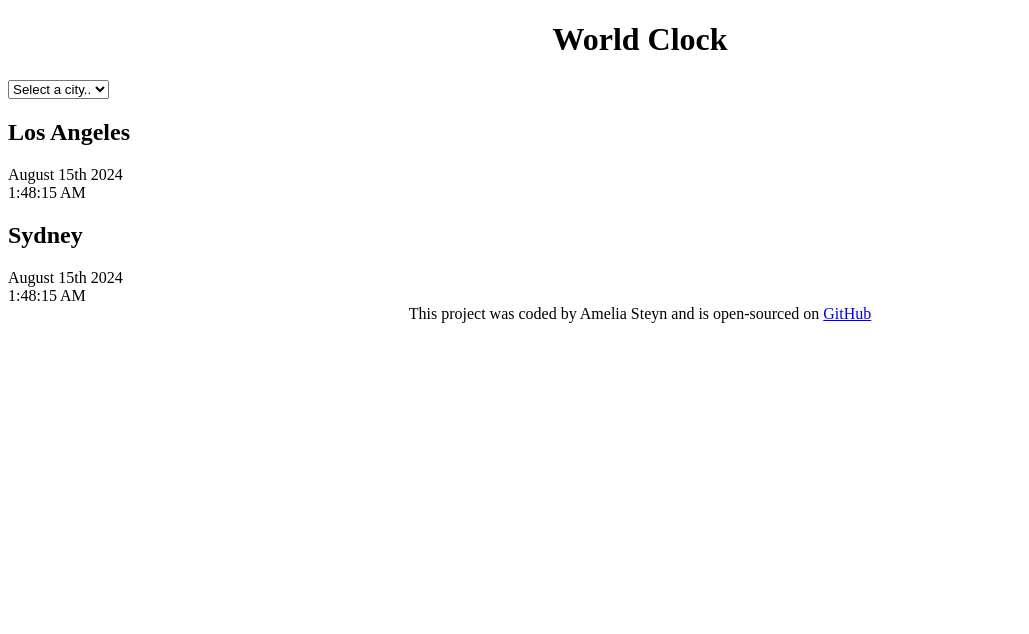
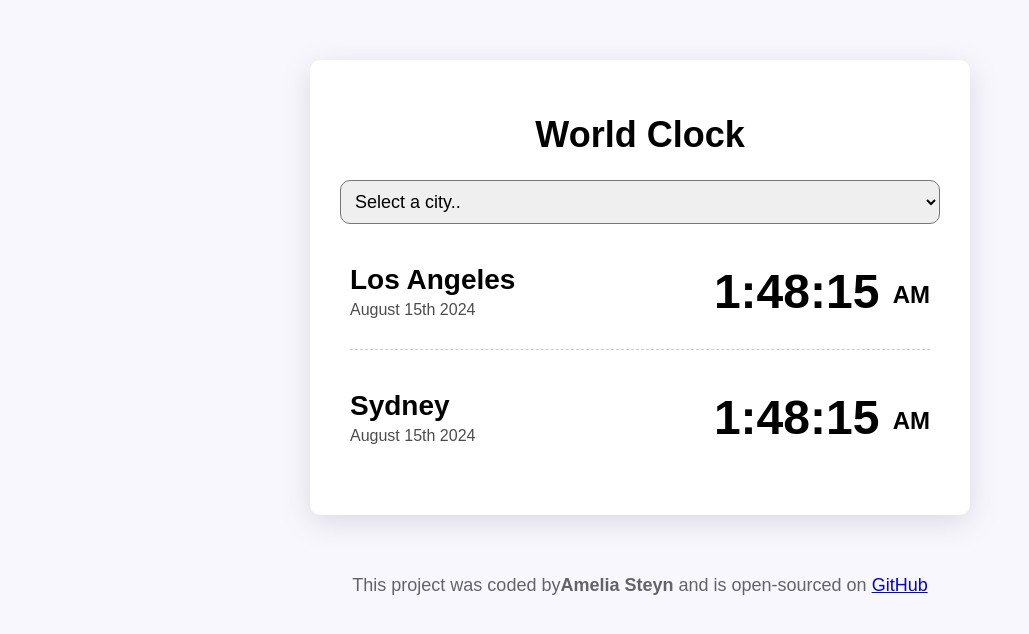
Before and after one commit to DaisyGaze/world-clock, a plain HTML site: page index.html in a window 1280 px wide. Shown: the whole page, without its empty margins (0-1029 px from the left). Drawn offline with Linux system fonts and the light colour scheme.

Commit message:
Styled the project with CSS

```diff
--- a/css/style.css
+++ b/css/style.css
@@ -1,6 +1,59 @@
+body {
+  background-color: #f9f7fe;
+  font-family: sans-serif;
+}
 h1 {
   text-align: center;
+  font-family: sans-serif;
+  font-size: 36px;
 }
+select {
+  display: block;
+  width: 100%;
+  font-size: 18px;
+  border-radius: 10px;
+  padding: 10px;
+}
+h2 {
+  margin: 0 0 5px;
+  font-size: 28px;
+}
+
+.container {
+  max-width: 600px;
+  margin: 60px auto;
+  background: white;
+  padding: 30px;
+  box-shadow: rgba(100, 100, 111, 0.2) 0px 7px 29px 0px;
+  border-radius: 10px;
+}
+.city {
+  display: flex;
+  margin: 10px;
+  justify-content: space-between;
+  padding: 30px 0;
+  border-bottom: 1px dashed rgba(0, 0, 0, 0.2);
+}
+.city:last-child {
+  border: none;
+}
+
+.date {
+  opacity: 0.7;
+}
+
+.time {
+  font-size: 48px;
+  font-weight: bold;
+}
+.time small {
+  font-size: 24px;
+  vertical-align: middle;
+  line-height: 36px;
+}
+
 footer {
   text-align: center;
+  font-size: 18px;
+  color: rgba(0, 0, 0, 0.6);
 }
--- a/index.html
+++ b/index.html
@@ -16,18 +16,23 @@
         <option value="">Bucharest</option>
       </select>
       <div class="city">
-        <h2>Los Angeles</h2>
-        <div class="date">August 15th 2024</div>
-        <div class="time">1:48:15 AM</div>
+        <div>
+          <h2>Los Angeles</h2>
+          <div class="date">August 15th 2024</div>
+        </div>
+        <div class="time">1:48:15 <small>AM</small></div>
       </div>
       <div class="city">
-        <h2>Sydney</h2>
-        <div class="date">August 15th 2024</div>
-        <div class="time">1:48:15 AM</div>
+        <div>
+          <h2>Sydney</h2>
+          <div class="date">August 15th 2024</div>
+        </div>
+        <div class="time">1:48:15 <small>AM</small></div>
       </div>
     </div>
     <footer>
-      This project was coded by Amelia Steyn and is open-sourced on
+      This project was coded by<strong>Amelia Steyn</strong> and is open-sourced
+      on
       <a href="https://github.com/DaisyGaze/world-clock" target="_blank"
         >GitHub</a
       >
```
